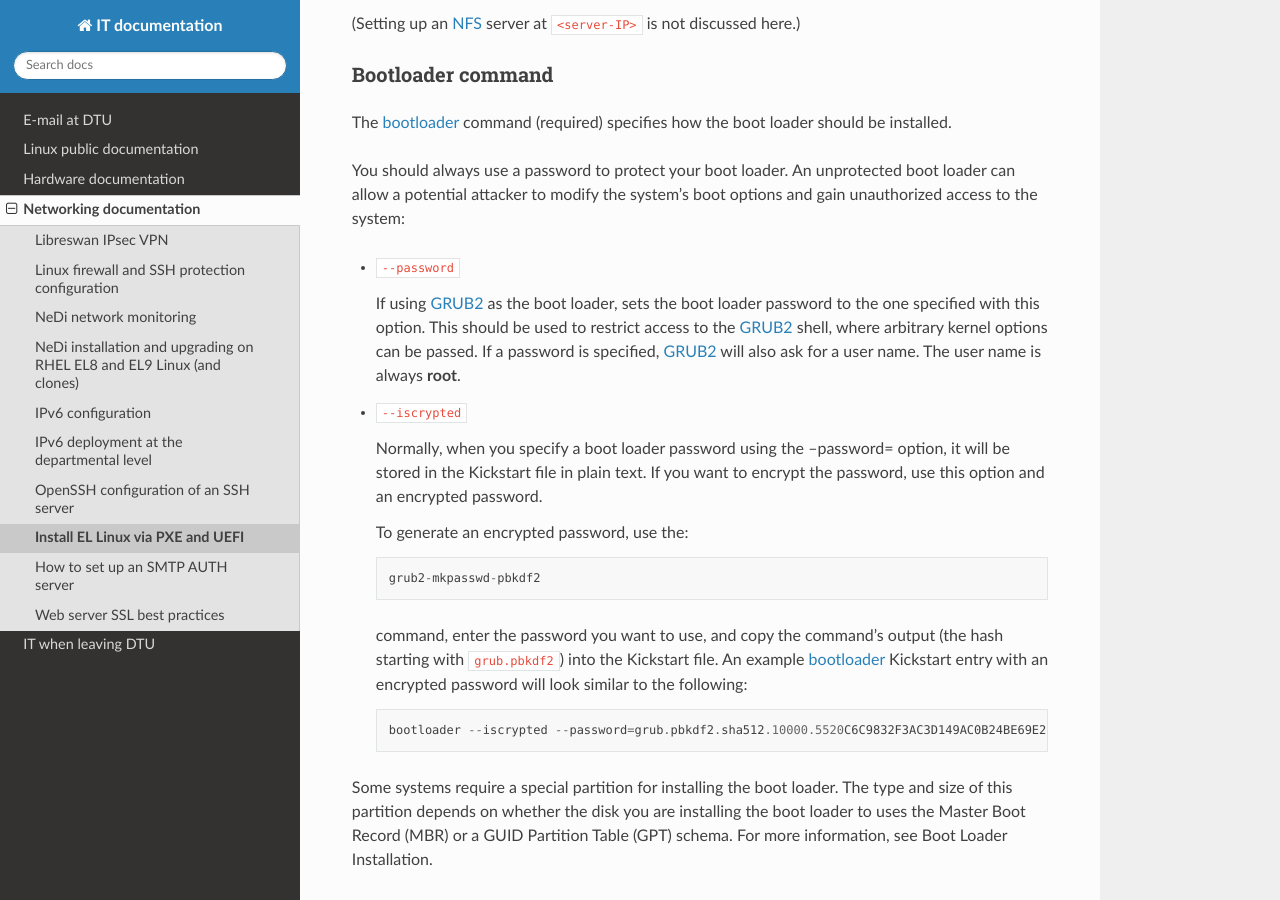
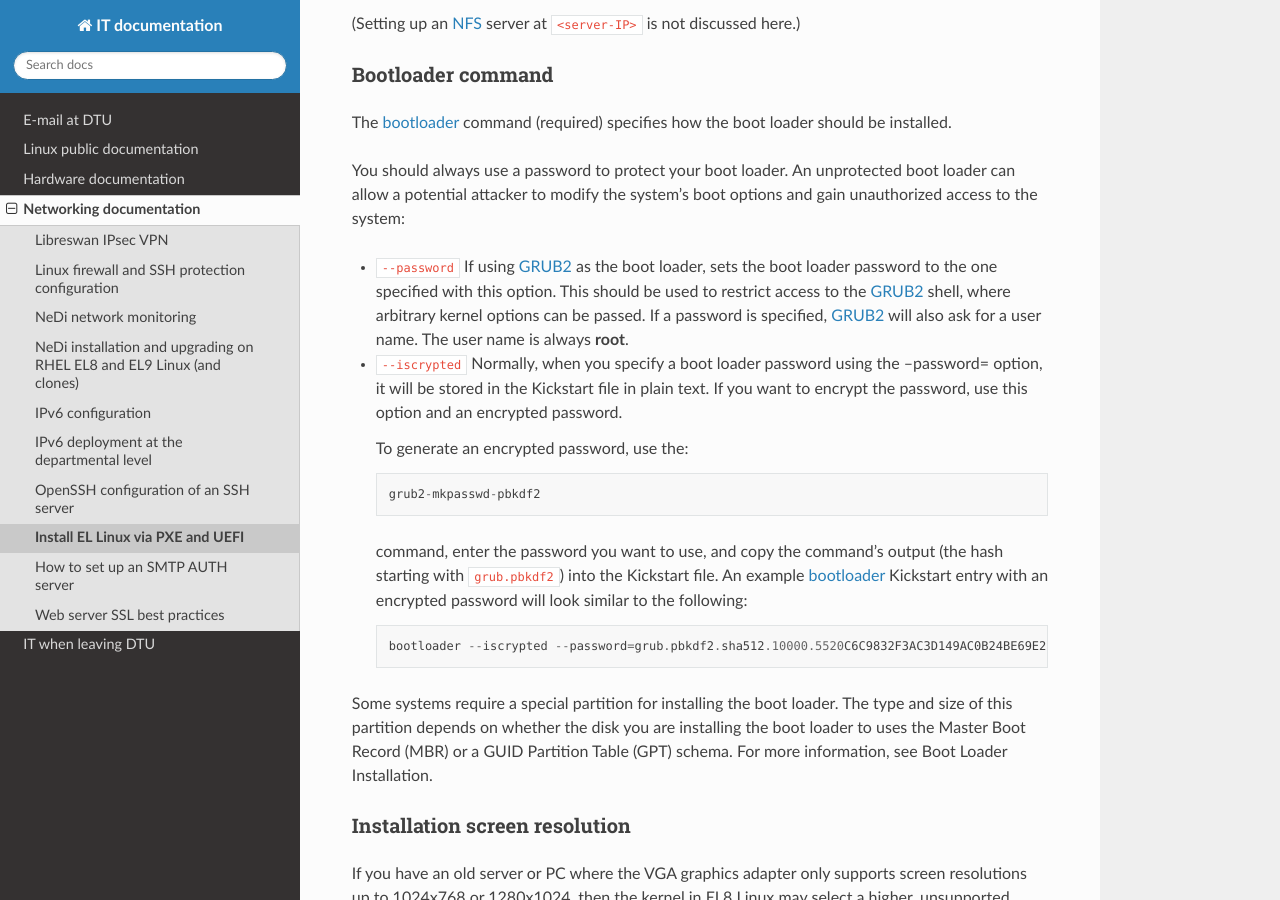
Before and after one commit to OleHolmNielsen/ITwiki, a Sphinx documentation site: the page built from docs/PXE_and_UEFI.rst, in a window 1280 px wide and 900 px high, scrolled down 5398 px. Built offline with Sphinx 7.4.7 and the Read the Docs theme 3.1.0, drawn with Linux system fonts in a browser that asks for light colours.

Commit message:
Minor edits

```diff
--- a/docs/PXE_and_UEFI.rst
+++ b/docs/PXE_and_UEFI.rst
@@ -247,14 +247,12 @@ The bootloader_ command (required) specifies how the boot loader should be insta
 You should always use a password to protect your boot loader. An unprotected boot loader can allow a potential attacker to modify the system’s boot options and gain unauthorized access to the system:
 
 * ``--password``
-
   If using GRUB2_ as the boot loader, sets the boot loader password to the one specified with this option.
   This should be used to restrict access to the GRUB2_ shell, where arbitrary kernel options can be passed.
   If a password is specified, GRUB2_ will also ask for a user name.
   The user name is always **root**.
 
 * ``--iscrypted``
-
   Normally, when you specify a boot loader password using the --password= option, it will be stored in the Kickstart file in plain text.
   If you want to encrypt the password, use this option and an encrypted password.
 
@@ -340,7 +338,7 @@ Another problem is that NVME_ and SATA_ devices have different device names in t
 and the correct device name must be given to Kickstart_.
 
 A nice and flexible solution to this issue is given in the thread https://access.redhat.com/discussions/3144131.
-You configure an *%include* line where you normally partition the disk::
+You configure an ``%include`` line where you normally partition the disk::
 
   # The file /tmp/part-include is created below in the %pre section
   %include /tmp/part-include
@@ -348,7 +346,7 @@ You configure an *%include* line where you normally partition the disk::
   %end
 
 Then you define a `pre-install <https://pykickstart.readthedocs.io/en/latest/kickstart-docs.html#chapter-4-pre-installation-script>`_
-section with *%pre*, here with a number of improvements::
+section with ``%pre``, here with a number of improvements::
 
   # Start of the %pre section with logging into /root/ks-pre.log
   %pre --log=/root/ks-pre.log
```
